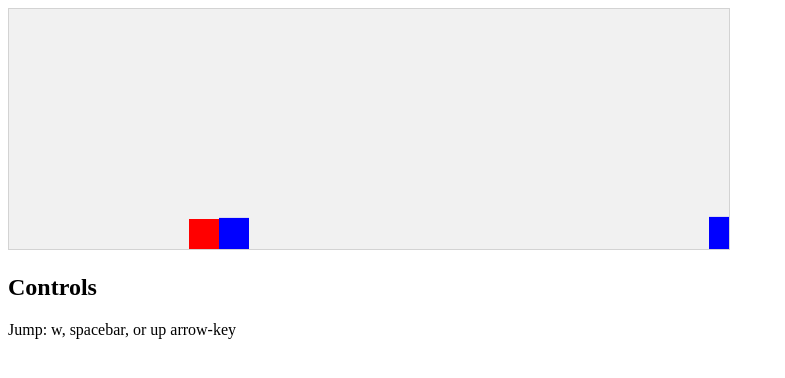
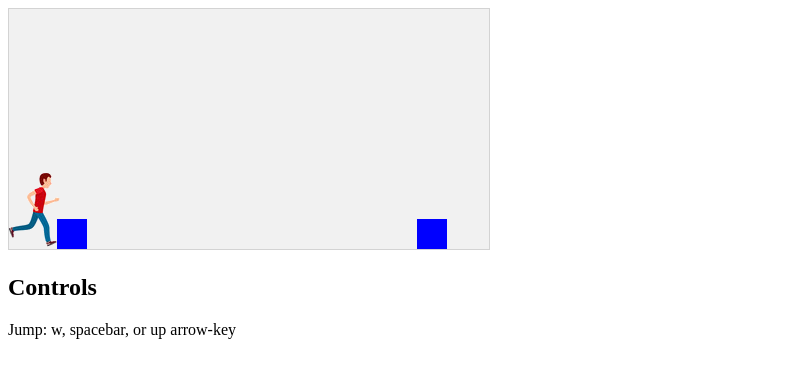
Before and after one commit to jasncani/html5-infinite-runner, a plain HTML site: page game.html in a window 1280 px wide. Shown: the whole page, without its empty margins (0-785 px from the left). Drawn offline with Linux system fonts and the light colour scheme.

Commit message:
integrate test into game

```diff
--- a/game.html
+++ b/game.html
@@ -6,8 +6,9 @@
   <link rel="stylesheet" type="text/css" href="style.css">
 </head>
 <body>
-  <script type="text/javascript" src="game.js"></script>
+  <canvas id="charTestCanvas"></canvas>
   <h2>Controls</h2>
   <p>Jump: w, spacebar, or up arrow-key</p>
+  <script type="text/javascript" src="game.js"></script>
 </body>
 </html>
--- a/game.js
+++ b/game.js
@@ -1,94 +1,52 @@
-var character;
-var obstacles = [];
-var keys = {spacebar : 32, w: 87, upArrow: 38};
-var xSpeed = 10;
-var ySpeed = 0;
-var spawnInterval = 50;
-var characterWidth = 30;
-var characterHeight = 30;
-var gameFps = 50;
-var canvasWidth = 720;
-var canvasHeight = 240;
-var jumpHeight = 4 * characterHeight;
+var GRAVITY = 10;
+var CANVAS_WIDTH = 480;
+var CANVAS_HEIGHT = 240;
+var KEYS = {SPACEBAR : 32, W: 87, UP_ARROW: 38};
+var CHARACTER_WIDTH = 56;
+var CHARACTER_HEIGHT = 77;
 
-// the canvas object
-var gameArea = {
-  canvas : document.createElement("canvas"),
-  start : function() { // create a <canvas> html element
-    this.canvas.width = canvasWidth;
-    this.canvas.height = canvasHeight;
-    this.context = this.canvas.getContext("2d");
-    document.body.insertBefore(this.canvas, document.body.childNodes[0]);
-    this.frameNo = 0;
-    this.interval = setInterval(updateGameArea, 1000 / gameFps); // call updateGameArea on an interval
-    window.addEventListener('keydown', function (e) {
-      gameArea.key = e.keyCode;
-    });
-    window.addEventListener('keyup', function (e) {
-      gameArea.key = false;
-    });
-  },
-  clear : function() {
-    this.context.clearRect(0, 0, this.canvas.width, this.canvas.height);
-  },
-  stop : function() {
-    clearInterval(this.interval);
-  }
+function sprite (options) {
+  var that = {};
+  that.context = options.context;
+  that.width = options.width;
+  that.height = options.height;
+  that.image = options.image;
+  that.numFrames = options.numFrames;
+  that.x = options.x;
+  that.y = options.y;
+  that.frameIndex = 0;
+  that.render = function () {
+    that.context.clearRect(0, 0, canvas.width, canvas.height);
+    that.context.drawImage(
+      that.image,                               // The image sprite sheet
+      that.frameIndex * this.width,             // The x coordinate where to start clipping on the sprite sheet
+      0,                                        // The y coordinate where to start clipping on the sprite sheet
+      that.width,                               // The width of the clipped image
+      that.height,                              // The height of the clipped image
+      that.x,                                   // The x coordinate where to place the image on the canvas
+      that.y,                                   // The y coordinate where to place the image on the canvas
+      that.width,                               // The width of the image to use (stretch or reduce the image)
+      that.height                               // The height of the image to use (stretch or reduce the image)
+    );
+  };
+  that.update = function() {
+    that.frameIndex = (this.frameIndex + 1) % this.numFrames;
+  };
+  return that;
 }
 
-function updateGameArea() {
-  gameArea.clear();
-  gameArea.frameNo += 1;
-  if (gameArea.frameNo == 1 || framesPassed(spawnInterval)) {createNewObstacle();}
-  if (gameArea.key && (gameArea.key == keys.spacebar || gameArea.key == keys.upArrow || gameArea.key == keys.w) && character.y == gameArea.canvas.height - characterHeight) {
-    ySpeed = -7;
-  }
-  if (character.y <= canvasHeight - jumpHeight) {ySpeed = 7;}
-  character.y += ySpeed;
-  if (character.y > canvasHeight - characterHeight) {character.y = canvasHeight - characterHeight;}
-  updateObstaclePositions();
-  character.update();
-  checkForCollisions();
-}
+var obstacles = [];
 
-function checkForCollisions() {
-  for (i = 0; i < obstacles.length; i += 1) {
-    if (character.colidesWith(obstacles[i])) {
-      gameArea.stop();
-    }
-  }
-}
-
-function updateObstaclePositions() {
-  for (i = 0; i < obstacles.length; i += 1) {
-    obstacles[i].x += -xSpeed;
-    obstacles[i].update();
-  }
-}
-
-function createNewObstacle() {
-  var obstacleHeight = (Math.random() * characterHeight/2) + characterHeight;
-  var x = gameArea.canvas.width;
-  var y = gameArea.canvas.height - obstacleHeight;
-  obstacles.push(new component(characterWidth, obstacleHeight, "blue", x, y));
-}
-
-function framesPassed(n) {
-  if ((gameArea.frameNo / n) % 1 == 0) {return true;}
-  return false;
-}
-
-// the character/obstacle object
-function component(width, height, color, x, y) {
-  this.width = width;
-  this.height = height;
-  this.x = x;
-  this.y = y;
-  // draws the component
-  this.update = function(){
-    ctx = gameArea.context;
-    ctx.fillStyle = color;
-    ctx.fillRect(this.x, this.y, this.width, this.height);
+function Obstacle() {
+  this.width = 30;
+  this.height = 30;
+  this.x = CANVAS_WIDTH;
+  this.y = CANVAS_HEIGHT - this.height;
+  this.xVelocity = -12;
+  this.context = canvas.getContext("2d");
+  this.context.fillStyle = "blue";
+  this.draw = function() {
+    this.context.fillRect(this.x, this.y, this.width, this.height);
   };
   this.colidesWith = function(otherObj) {
     var myLeft = this.x;
@@ -106,9 +64,64 @@ function component(width, height, color, x, y) {
   };
 }
 
-function startGame() {
-  character = new component(characterWidth, characterHeight, "red", canvasWidth / 4, canvasHeight - characterHeight);
-  gameArea.start();
+function loop() {
+  game.frame += 1;
+  if (game.frame % 30 == 0) { obstacles.push(new Obstacle()); }
+  if (game.key && (game.key == KEYS.SPACEBAR || game.key == KEYS.UP_ARROW || game.key == KEYS.W) && character.y == canvas.height - character.height) {
+    character.yVelocity = -12;
+  }
+  character.y += character.yVelocity;
+  if (character.y < character.yMin) { character.yVelocity = -1 * character.yVelocity; }
+  if (character.y > canvas.height - character.height) {
+    character.y = canvas.height - character.height;
+    character.yVelocity = 0;
+  }
+  character.render();
+  character.update();
+  for (var i = 0; i < obstacles.length; i++) {
+    obstacles[i].x += obstacles[i].xVelocity;
+    obstacles[i].draw();
+    if (obstacles[i].colidesWith(character)) {
+      game.stop();
+    }
+  }
 }
 
-startGame();
+var game = {
+  start: function() {
+    this.frame = 0;
+    this.interval = setInterval(loop, 75);
+    window.addEventListener('keydown', function (e) {
+      game.key = e.keyCode;
+    });
+    window.addEventListener('keyup', function (e) {
+      game.key = false;
+    });
+  },
+  stop : function() {
+    clearInterval(this.interval);
+  }
+};
+
+var canvas = document.getElementById("charTestCanvas");
+canvas.width = CANVAS_WIDTH;
+canvas.height = CANVAS_HEIGHT;
+
+var characterImage = new Image();
+characterImage.src = "running-man-animation-sprite-8-frame-loop.png";
+
+var character = sprite(
+  {
+    context: canvas.getContext("2d"),
+    width: CHARACTER_WIDTH,
+    height: CHARACTER_HEIGHT,
+    image: characterImage,
+    numFrames: 8,
+    x: 0,
+    y: CANVAS_HEIGHT - CHARACTER_HEIGHT,
+  }
+);
+character.yVelocity = 0;
+character.yMin = CANVAS_HEIGHT - 2 * CHARACTER_HEIGHT;
+
+game.start();
```
